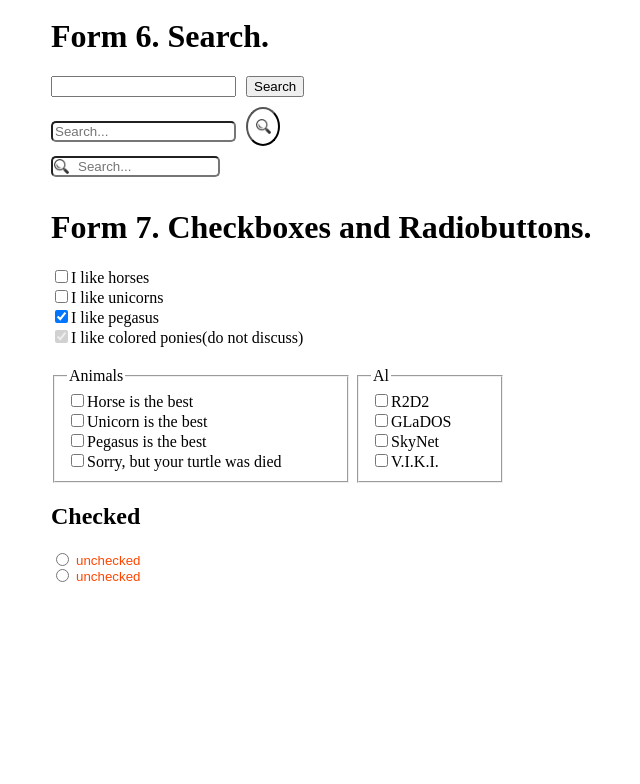
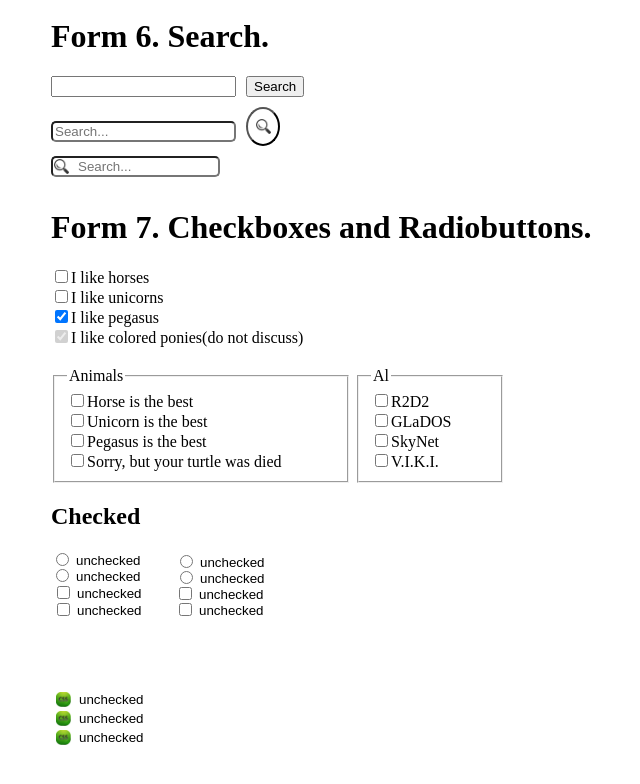
Before and after one commit to otkrivashkin/form, a website: page app/index.html in a window 1280 px wide. Shown: the part 1350-2134 px from the top of the page, without its empty margins (114-754 px from the left). Before the commit the page ends 1943 px from the top, so only its background shows below. Drawn offline with Linux system fonts and the light colour scheme.

Commit message:
finish forms

```diff
--- a/app/index.html
+++ b/app/index.html
@@ -164,25 +164,29 @@
 
 	<h2>Checked</h2>
 	<div class="form-7-3">
-		<div class="sub">
+		<div class="sub-1">
 			<form method="post">
 				<label><input type="radio" name="animal"/></label>
 				<label><input type="radio" name="animal"/></label>
+				<label><input type="checkbox"></label>
+				<label><input type="checkbox"></label>
 			</form>
-			<!--<form method="post">-->
-				<!--<label><input type="radio" name="animal"/></label>-->
-				<!--<label><input type="radio" name="animal"/></label>-->
-			<!--</form>-->
 		</div>
-
-		<!--<form method="post">-->
-			<!--<input type="checkbox" name="animal" value="Cat" />Cats <br />-->
-			<!--<input type="checkbox" name="animal" value="Dog" />Dogs<br />-->
-		<!--</form>-->
-		<!--<form method="post">-->
-			<!--<input type="checkbox" name="animal" value="Cat" />Cats <br />-->
-			<!--<input type="checkbox" name="animal" value="Dog" />Dogs<br />-->
-		<!--</form>-->
+		<div class="sub-2">
+			<form method="post">
+				<label><input type="radio" name="animal"/></label>
+				<label><input type="radio" name="animal"/></label>
+				<label><input type="checkbox"></label>
+				<label><input type="checkbox"></label>
+			</form>
+		</div>
+	</div>
+	<div class="form-7-4">
+		<form action="#">
+			<label><input type="radio" name="radio"></label>
+			<label><input type="radio" name="radio"></label>
+			<label><input type="radio" name="radio"></label>
+		</form>
 	</div>
 
 
--- a/app/sass/main.scss
+++ b/app/sass/main.scss
@@ -188,40 +188,93 @@ body {
 }
 
 .form-7-3 {
-	width: 500px;
-	form {
-		//width: 40%;
+	width: 600px;
+	.sub-1 {
 		display: inline-block;
+		width: 20%;
+		label {
+			position: relative;
 		}
 		input {
-		//width: 50px;
 			display: block;
 		}
 		input:after {
 			content: "unchecked";
-		display: inline-block;
+			display: block;
 			margin-left: 20px;
-		color: orangered;
 		}
 		input:checked:after {
-		display: inline-block;
+			display: block;
 			content: "checked";
 			width: 50px;
 		}
 		input:checked:before {
 			content: "";
+			display: block;
+			width: 13px;
+			height: 13px;
+			left: 3px;
+			top: -2.3px;
+			border: 2px solid blue;
+			position: absolute;
+			color: darkcyan;
+		}
+		input[type = checkbox] {
+			margin: 4px 1px 2px 6px;
+		}
+	}
+	.sub-2 {
 		display: inline-block;
-		width: 10px;
-		height: 10px;
-		border: 1px dashed goldenrod;
+		width: 20%;
+		input {
+			display: block;
+			&:after {
+				content: 'unchecked';
+				display: block;
+				margin-left: 20px;
+			}
+			&:checked {
+				&:after {
+					content: "checked";
+					display: block;
+					background-color: #1301FE;
+					width: 50px;
+					padding: 0 2px;
+					color: white;
+				}
+			}
 		}
 
-	//input:checked:before {
-	//	content: "";
-	//	display: block;
-	//	background-color: orchid;
-	//	width: 10px;
-	//	height: 10px;
-	//	border: 1px dashed greenyellow;
-	//}
 	}
+
+
+}
+
+.form-7-4 {
+	margin: 70px 0 70px 0;
+	width: 500px;
+	label {
+		display: block;
+		input {
+			display: inline-block;
+			&:after {
+				content: "unchecked";
+				display: inline-block;
+				padding-left: 23px;
+				background: url("../img/css-icon.png") no-repeat -0.5px -0.5px;
+				background-size: 15px;
+				width: 17px;
+				height: 17px;
+			}
+			&:checked:after {
+				content: 'checked';
+				display: inline-block;
+				background: url("../img/search-icon-png-0.png") no-repeat 0.5px 0.5px;
+				background-size: 15px;
+				width: 17px;
+				height: 17px;
+			}
+
+		}
+	}
+}
```
Also changed, not shown: app/css/main.css. Lines whose indentation alone changed are shown as unchanged.
